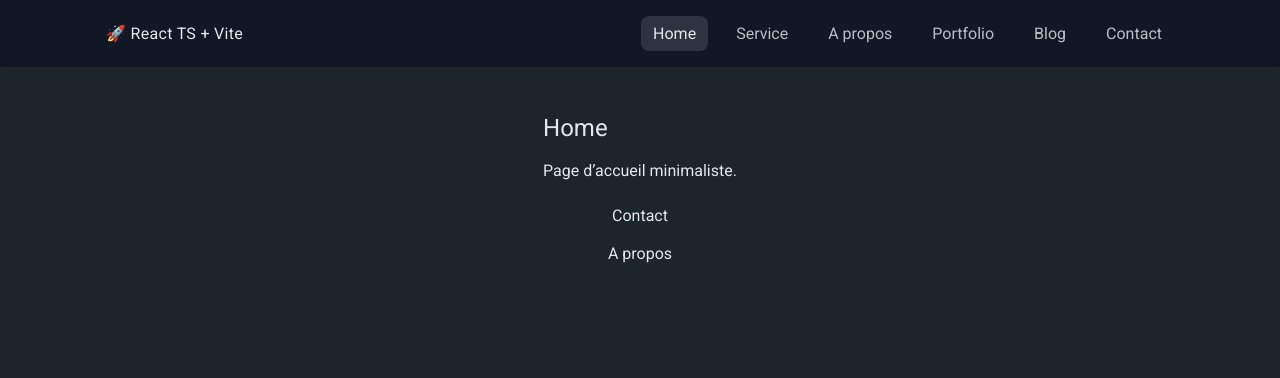
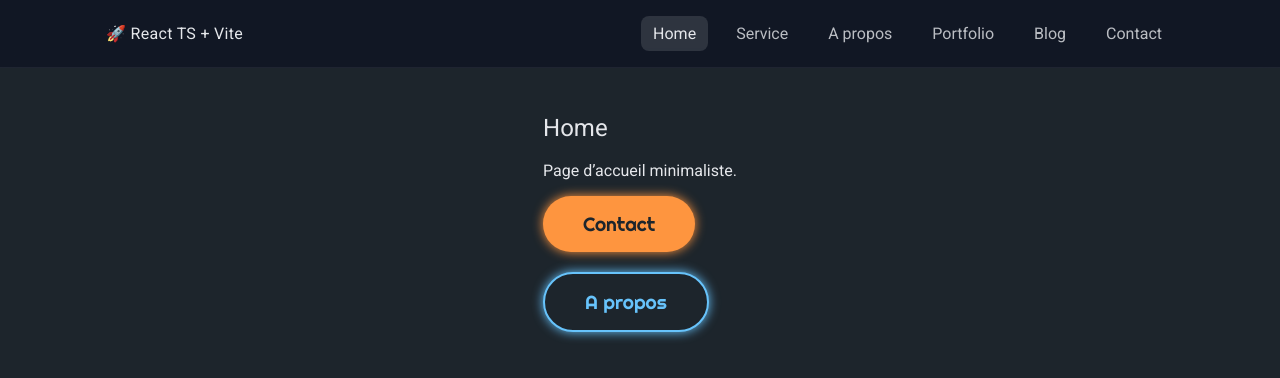
Before and after one commit to Guillaume811/site-gelyos, a React (Vite) app: page / in a window 1280 px wide. Shown: the top 378 px of the page. Built offline with nearby package versions, Linux system fonts and the light colour scheme.

Commit message:
style: mise à jour des styles de bouton et correction de la couleur secondaire

```diff
--- a/src/components/Buttons/Button.module.scss
+++ b/src/components/Buttons/Button.module.scss
@@ -1,20 +1,26 @@
 @use '@/styles/variables' as *;
 
 .btn {
-  text-decoration: none; /* ensure <a> looks like a button */
-  font-weight: 600;
-  border: 0;
+  font-family: $font-title;
+  font-size: $font-size-btn;
   cursor: pointer;
-  border-radius: .6rem;
-  padding: .6rem 1rem;
-  display: inline-flex;
-  align-items: center;
-  justify-content: center;
-  gap: .5rem;
-  transition: transform .06s ease, opacity .15s ease, background-color .15s ease, color .15s ease;
+  padding: 1rem 2.5rem;
+  border-radius: 40px;
+  max-width: max-content;
+  margin-bottom: 20px;
+}
 
-  &:hover { opacity: .98; }
-  &:active { transform: translateY(1px); }
-  &:focus-visible { outline: 3px solid rgba(79,70,229,.35); outline-offset: 2px; }
-  &:disabled { opacity: .6; cursor: not-allowed; transform: none; }
+.primary {
+  background-color: $color-secondary;
+  color: $color-bg;
+  -webkit-box-shadow: 0px 0px 11px 0px $color-secondary;
+  box-shadow: 0px 0px 11px 0px $color-secondary;
 }
+
+.secondary {
+  background-color: $color-bg;
+  color: $color-primary;
+  border: 2px solid $color-primary;
+  -webkit-box-shadow: 0px 0px 11px 0px $color-primary;
+  box-shadow: 0px 0px 11px 0px $color-primary;
+}
--- a/src/styles/_variables.scss
+++ b/src/styles/_variables.scss
@@ -8,8 +8,11 @@ $font-body: 'Roboto', sans-serif;
 // Colors
 $color-bg: #1D252C;
 $color-primary: #67C3FB;
-$color-secondary: #FF6F61;
+$color-secondary: #FE953F;
 $color-text: #FFFFFF;
+
+//Font sizes
+$font-size-btn: 1.2rem;
 
 // Spacing
 $space-1: .25rem;
```
